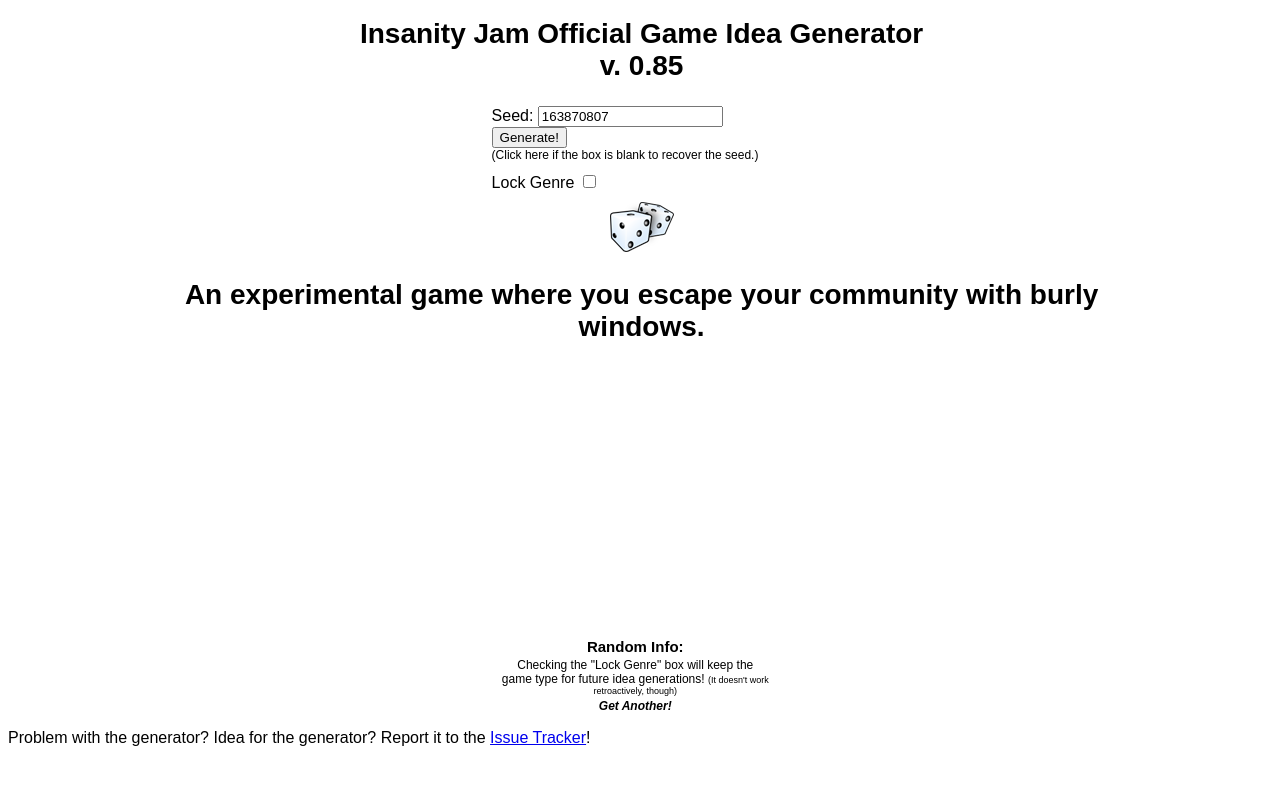
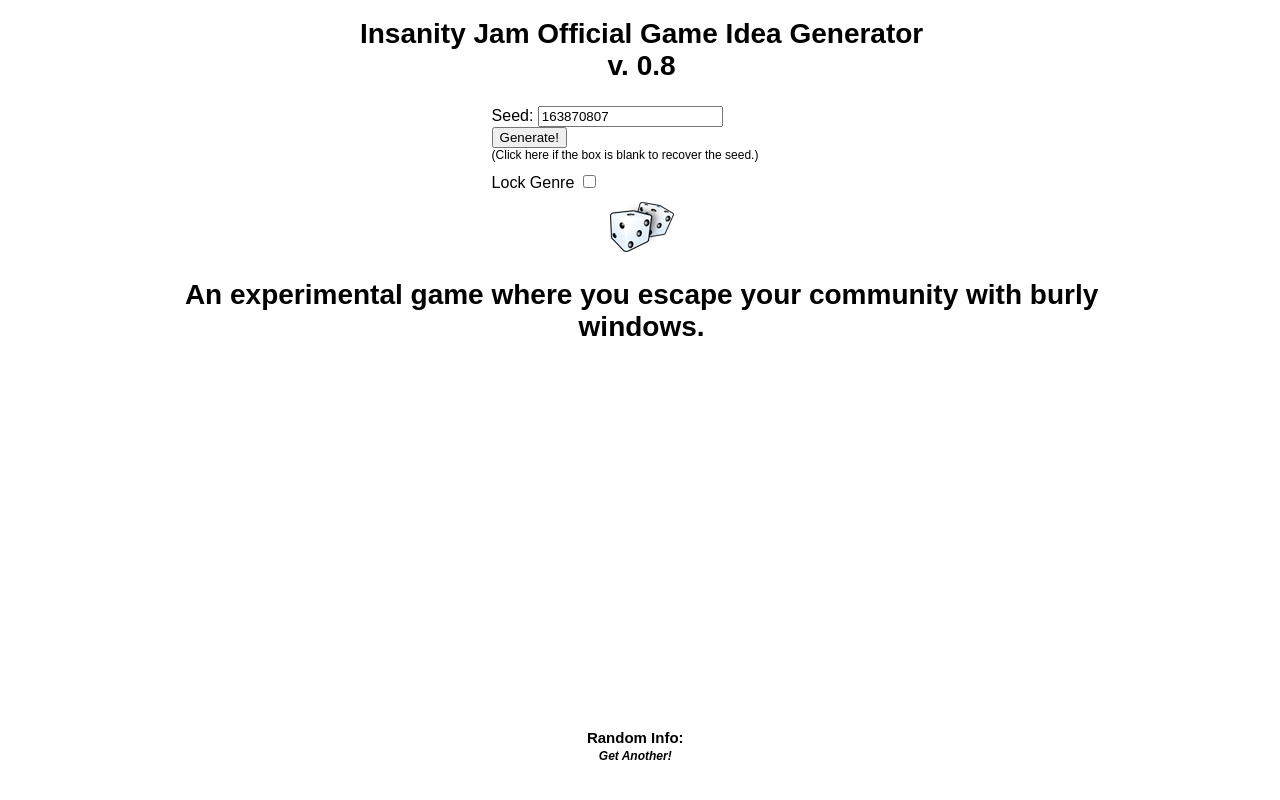
Before and after one commit to AlamantusGameDev/GameIdeaGenerator, a PHP site: page / in a window 1280 px wide. Run offline with PHP 8.4, Linux system fonts and the light colour scheme.

Commit message:
Revert "index.php:"
This reverts commit f0b7fdd1fc6bf9e91198d7ae5b879ef90f2b6850.

```diff
--- a/index.php
+++ b/index.php
@@ -1,5 +1,5 @@
 <?php
-$version = "0.85";
+$version = "0.8";
 $debug = isset($_GET['debug']) ? true : "";
 $seed = isset($_POST['seed']) ? htmlspecialchars($_POST['seed']) : (string)rand();
 $genrelock = isset($_POST['genrelock']) ? $_POST['genrelock'] : 'off';
@@ -65,7 +65,6 @@ if ($seed == "") {
 <p id="hinttext"></p>
 <span id="newhint" class="clickable" onclick="javascript:getNewHint();">Get Another!</span>
 </div>
-<p>Problem with the generator? Idea for the generator? Report it to the <a href="https://bitbucket.org/alamantusgamedev/game-idea-generator" target="_blank">Issue Tracker</a>!</p>
 </div>
 
 </div>
--- a/js/generator.js
+++ b/js/generator.js
@@ -888,7 +888,7 @@ function buildSentence5() {
 			break;
 		case 13: generatedidea += " the most beautiful ";
 			break;
-		case 14: generatedidea += " the softest ";
+		case 14: generatedidea += " the most softest ";
 			break;
 		case 15: generatedidea += " the shabbiest ";
 			break;
```
